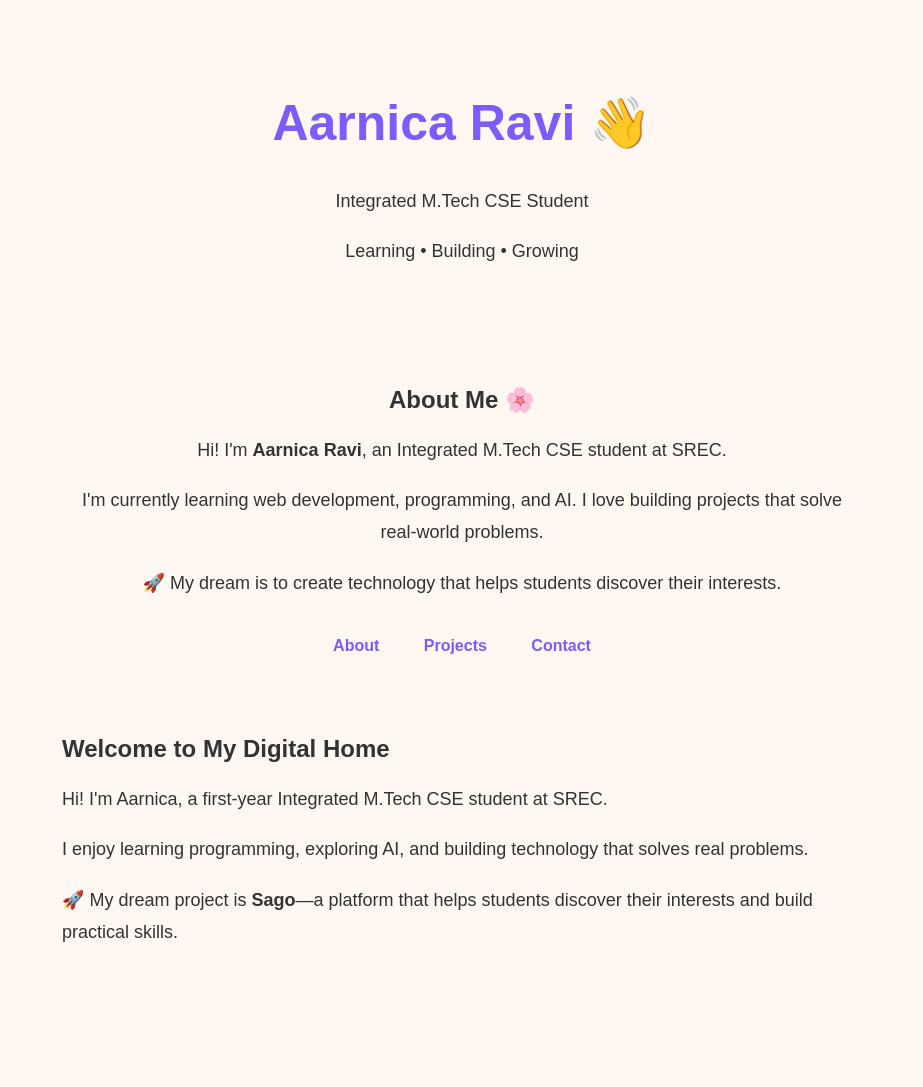
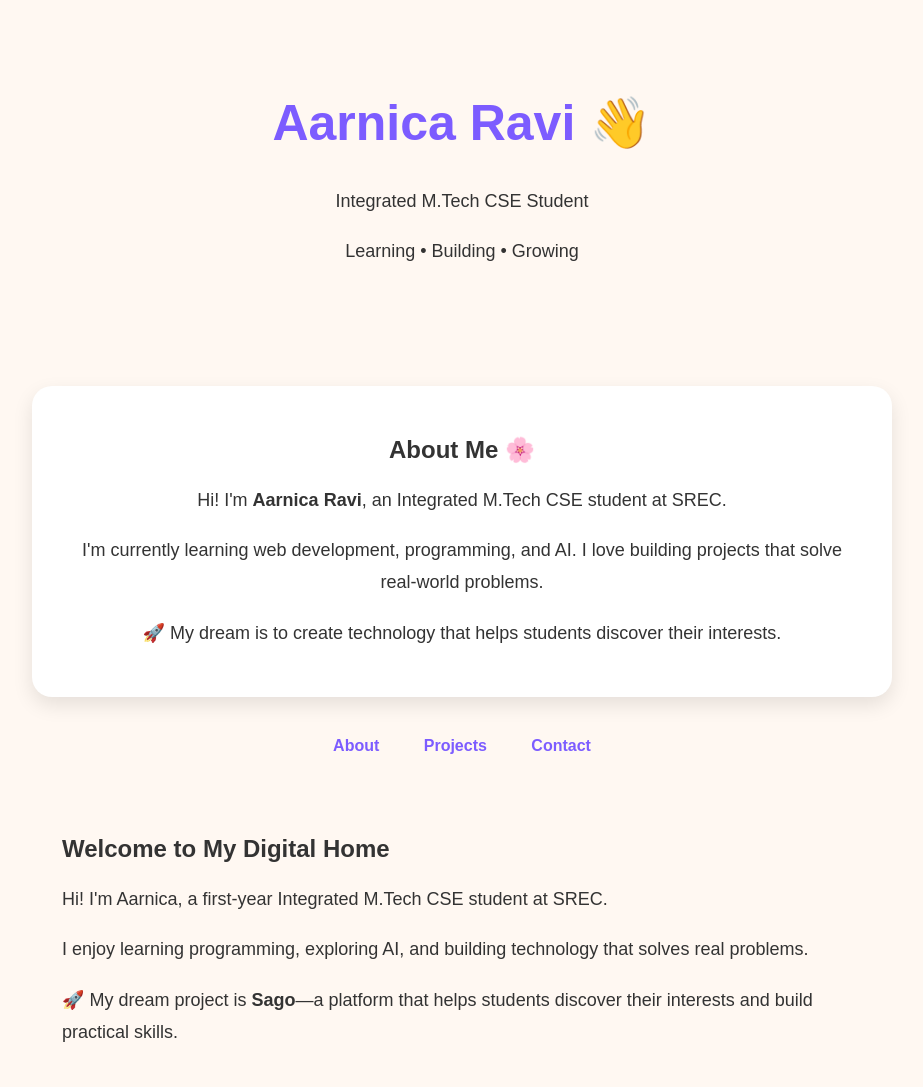
Before and after one commit to aarnicaravi13-hub/NICU, a plain HTML site: page index.html in a window 1280 px wide. Shown: the whole page, without its empty margins (178-1101 px from the left). Before the commit the page ends 987 px from the top, so only its background shows below. Drawn offline with Linux system fonts and the light colour scheme.

Commit message:
Update style.css

```diff
--- a/style.css
+++ b/style.css
@@ -37,3 +37,11 @@ p{
     line-height:1.8;
     font-size:18px;
 }
+.about-card{
+    background:white;
+    padding:30px;
+    margin:40px auto;
+    width:80%;
+    border-radius:20px;
+    box-shadow:0 8px 20px rgba(0,0,0,0.1);
+}
```
